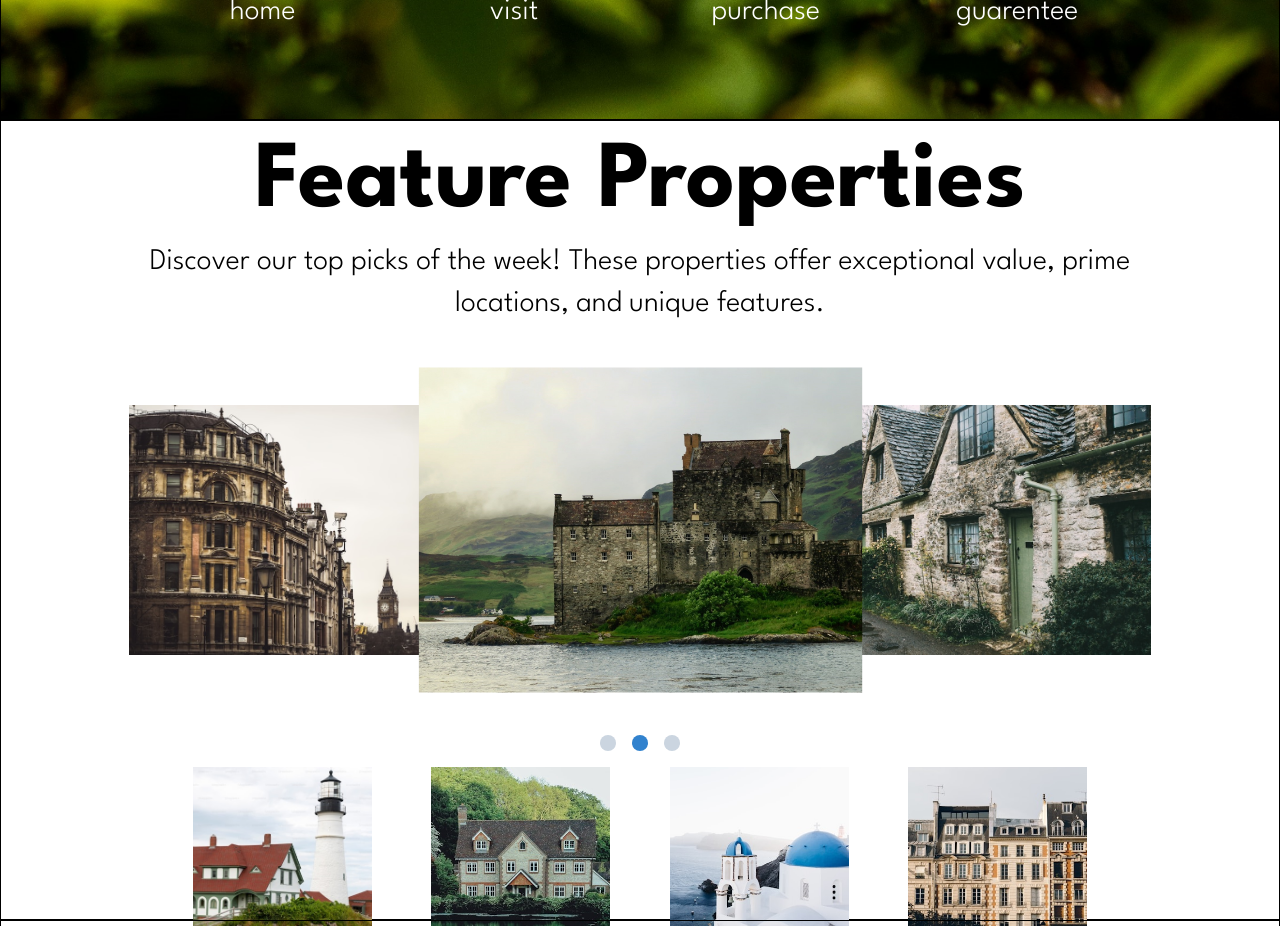
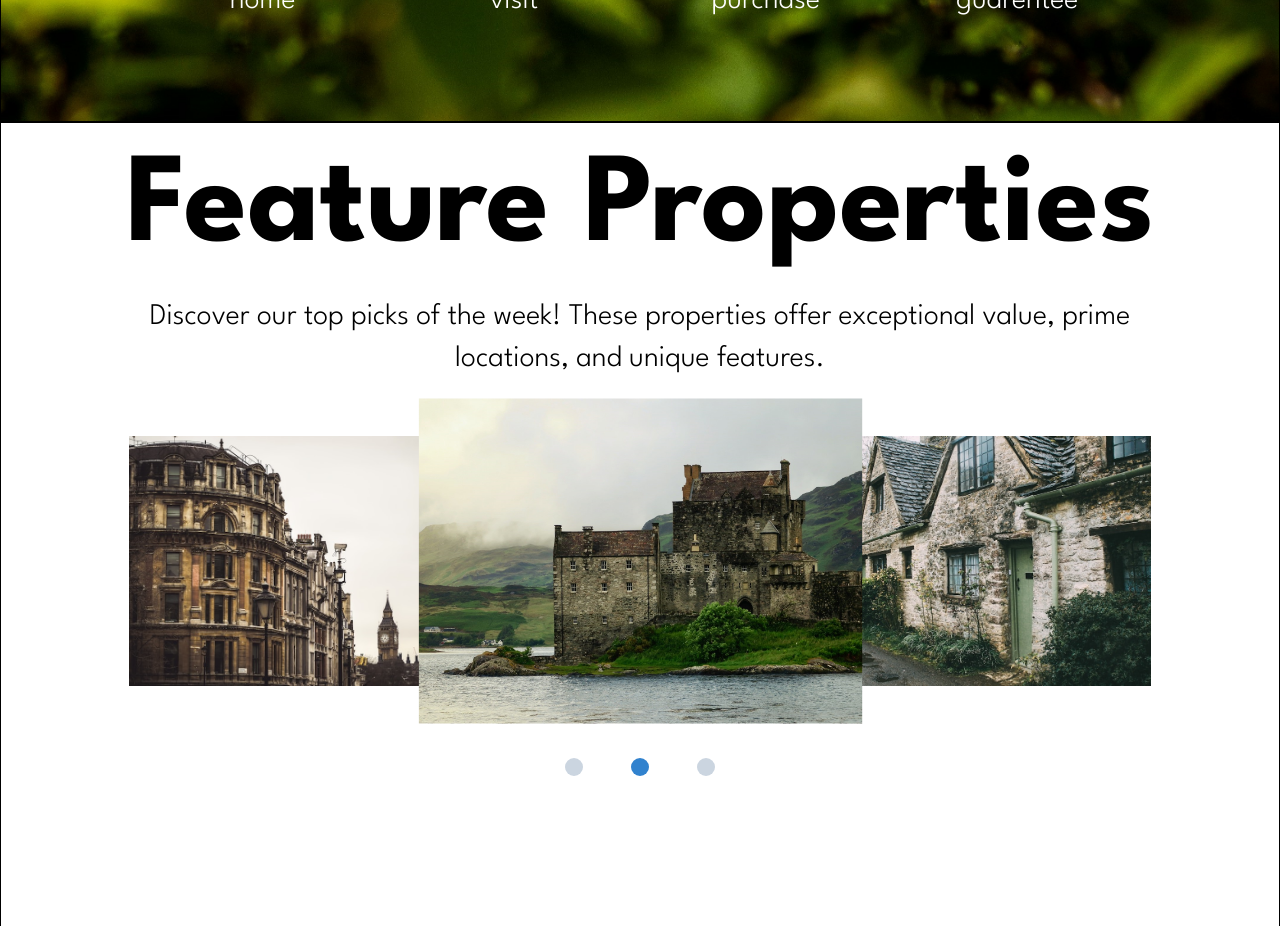
Before and after one commit to jipconan/golden-fields-estate, a React (Vite) app: page / in a window 1280 px wide. Shown: the part 780-1706 px from the top of the page. Built offline with nearby package versions, Linux system fonts and the light colour scheme; a web font is replaced by a local one.

Commit message:
feature/homepage-design-v004

```diff
--- a/src/App.css
+++ b/src/App.css
@@ -1,8 +1,3 @@
-#root {
-  margin: 0 auto;
-  text-align: center;
-}
-
 * {
   box-sizing: border-box;
 }
--- a/src/App.tsx
+++ b/src/App.tsx
@@ -17,10 +17,8 @@ function App() {
     <ChakraProvider theme={theme}>
       <Flex
         direction="column"
-        style={{
-          width: `calc(100vw - ${scrollbarWidth}px)`,
-          minWidth: "700px",
-        }}
+        w={["100%", `calc(100vw - ${scrollbarWidth}px)`]}
+        minW={["100vw", "800px"]}
       >
         <header>
           <Shared.Header />
--- a/src/components/Property/FeatureProperties.tsx
+++ b/src/components/Property/FeatureProperties.tsx
@@ -17,9 +17,11 @@ const CustomHeader: React.FC<HeadingProps> = (props) => (
     textAlign="center"
     fontWeight="700"
     color="black"
-    fontSize={["120px", "8xl", "8xl"]}
+    fontSize={["9xl", "9xl"]}
     h="auto"
     w="auto"
+    lineHeight="0.85"
+    mb={8}
     {...props}
   />
 );
@@ -33,7 +35,7 @@ const CustomText: React.FC<HeadingProps> = (props) => (
     lineHeight="1.4"
     h="auto"
     w="auto"
-    fontSize={["50px", "lg", "3xl"]}
+    fontSize={["50px", "3xl"]}
     textOverflow="clip"
     mb={4}
     maxW="85%"
@@ -53,7 +55,7 @@ const CustomImage: React.FC<ClickableIconProps> = ({
     objectFit="cover"
     w="100%"
     h="100%"
-    blockSize={["600px", "200px", "250px"]}
+    blockSize={["600px", "250px"]}
     transition="transform 0.3s ease-in-out"
     {...imageProps}
   />
@@ -90,10 +92,10 @@ const FeatureProperties: React.FC = () => {
         {/* Gallery Images */}
         <Flex
           direction="row"
-          justify={["center", "center", "space-between"]}
-          w={["80%", "80%", "80%"]}
+          justify={["center", "space-between"]}
+          w={["80%", "80%"]}
           h="100%"
-          my={[48, 2, 8]}
+          my={[48, 2]}
         >
           {Section2Data.pageGalleryImages.imageAssets?.map(
             (imageAsset, index) => (
@@ -122,13 +124,13 @@ const FeatureProperties: React.FC = () => {
           justify="center"
           w="100%"
           h="100%"
-          gap={[24, 12, 4]}
-          my={4}
+          gap={[24, 12]}
+          my={[4, 8]}
         >
           {Section2Data.pageGalleryImages.imageAssets?.map((_, index) => (
             <Circle
               key={index}
-              size={["40px", "24px", "16px"]}
+              size={["40px", "18px"]}
               bg={selectedIndex === index ? "blue.500" : "gray.300"}
               cursor="pointer"
               onClick={() => setSelectedIndex(index)}
--- a/src/components/Shared/ContactFABGroup.tsx
+++ b/src/components/Shared/ContactFABGroup.tsx
@@ -14,10 +14,10 @@ const CustomImage: React.FC<ClickableImageProps> = ({
     <Image
       src={src}
       alt="Contact Logo"
-      boxSize={["50px", "70px", "80px"]}
+      boxSize={["50px", "80px"]}
       objectFit="cover"
       my={2}
-      p={[2, 5, 6]}
+      p={[2, 6]}
       borderRadius="50%"
       bg="iconGreen"
       {...imageProps}
@@ -33,7 +33,7 @@ const ContactFABGroup: React.FC<SectionData> = () => {
       p={2}
       justify="space-between"
       position="fixed"
-      display={["none", "none", "block"]}
+      display={["none", "block"]}
       bottom="20px"
       right="20px"
       zIndex="1000"
--- a/src/components/Shared/Footer.tsx
+++ b/src/components/Shared/Footer.tsx
@@ -13,13 +13,13 @@ import type { Section } from "../../types/appStructureTypes";
 
 // CustomText component for consistent text styling across the footer
 const CustomHeading: React.FC<HeadingProps> = (props) => (
-  <Heading size={["4xl", "lg", "2xl"]} mb={8} textAlign="start" {...props} />
+  <Heading size={["4xl", "2xl"]} mb={8} textAlign="start" {...props} />
 );
 
 // CustomText component for consistent text styling across the footer
 const CustomText: React.FC<TextProps> = (props) => (
   <Text
-    fontSize={["6xl", "md", "2xl"]}
+    fontSize={["5xl", "2xl"]}
     fontWeight="300"
     textAlign="start"
     w="auto"
@@ -31,7 +31,7 @@ const CustomText: React.FC<TextProps> = (props) => (
 // CustomLinks component for consistent link styling across the footer
 const CustomLinks: React.FC<LinkProps> = (props) => (
   <Link
-    fontSize={["6xl", "md", "2xl"]}
+    fontSize={["5xl", "2xl"]}
     fontWeight="300"
     textAlign="start"
     aria-label={`Visit ${props["aria-label"]} link`}
@@ -46,9 +46,9 @@ const FooterSection: React.FC<{ section: Section }> = ({ section }) => (
   <Flex
     direction="column"
     align="flex-start"
-    m={[8, 0, null]}
-    px={[12, 0, 0]}
-    w="auto"
+    m={[8, 0]}
+    px={[12, 0]}
+    w={["auto", "40vw"]}
     h="auto"
   >
     {section.heading ? (
@@ -97,16 +97,15 @@ const Footer: React.FC = () => {
   return (
     <Flex
       as="footer"
-      direction={["column", "row", null]}
-      px={[8, 12, 32]}
-      py={[36, 14, 14]}
+      direction={["column", "row"]}
+      px={[8, 32]}
+      py={[36, 14]}
       color="white"
       justify="space-between"
       bg="customGray"
       w="auto"
       h="auto"
-      minW="1200px"
-      gap={[24, 0, 0]}
+      gap={[24, 4]}
     >
       {/* Dynamically render each section in the footer by mapping through the footerData */}
       {Object.values(footerData).map((section, index) => (
--- a/src/components/Shared/Header.tsx
+++ b/src/components/Shared/Header.tsx
@@ -22,8 +22,8 @@ const CustomImage: React.FC<ClickableImageProps> = ({
       objectFit={["cover", "contain"]}
       align="start"
       justify="start"
-      w={["700px", "200px"]}
-      h={["auto", "auto"]}
+      w={["auto", "140px"]}
+      h={["60px", "auto"]}
       my={[8, 0]}
       {...imageProps}
     />
@@ -33,7 +33,7 @@ const CustomImage: React.FC<ClickableImageProps> = ({
 // CustomLinks component for consistent link styling across the header
 const CustomLinks: React.FC<LinkProps> = (props) => (
   <Link
-    fontSize={["6xl", "2xl"]}
+    fontSize={["4xl", "2xl"]}
     fontWeight="300"
     textAlign={["start", "center"]}
     w="auto"
@@ -65,7 +65,6 @@ const Header: React.FC<SectionData> = () => {
       gap={[8, 0]}
       w="auto"
       h="auto"
-      minW={[null, "1200px"]}
       minH={[null, "10vh"]}
       p={[12, 8]}
     >
@@ -75,11 +74,12 @@ const Header: React.FC<SectionData> = () => {
       {/* Header Links */}
       {headerData.headerLinks && (
         <Flex
-          direction={["column", "row", "row"]}
+          direction={["column", "row"]}
           justify="space-between"
           bg="white"
-          w={["auto", "70vw", "50vw"]}
+          w={["auto", "40vw"]}
           h="auto"
+          minW={[null, "400px"]}
           gap={[8, 0]}
         >
           {/* Map through the links in headerData.headerLinks and render them */}
@@ -97,8 +97,8 @@ const Header: React.FC<SectionData> = () => {
       {/* Same Header Logo but Invisible & Unclickable set as the last element in the header */}
       {/* This allows to offset an empty column on the right side of the header with the same size */}
       <HeaderLogo
-        visibility={[null, "hidden", null]}
-        display={["none", "block", null]}
+        visibility={[null, "hidden"]}
+        display={["none", "block"]}
         pointerEvents="none"
       />
     </Flex>
--- a/src/pages/HomePage/HomePage.tsx
+++ b/src/pages/HomePage/HomePage.tsx
@@ -8,10 +8,10 @@ const CustomFlex: React.FC<FlexProps> = (props) => (
     direction="column"
     align="center"
     justify="center"
-    minH="800px"
-    minW="1200px"
-    h={["2200px", "100vh"]}
-    w="auto"
+    w="100%"
+    h="100%"
+    minW={["850px", "20vw"]}
+    minH={[null, "600px"]}
     border="1px solid black"
     {...props}
   />
--- a/src/pages/HomePage/Section1/Section1.tsx
+++ b/src/pages/HomePage/Section1/Section1.tsx
@@ -24,13 +24,13 @@ const CustomIcon: React.FC<ClickableIconProps> = ({
       bg="iconGreen"
       h="auto"
       w="auto"
-      blockSize={["150px", "80px", "100px"]}
+      blockSize={["150px", "100px"]}
       {...imageProps}
     />
     <CustomHeader
-      size={["2xl", "lg", "lg"]}
+      size={["2xl", "lg"]}
       h="auto"
-      w={["200px", "140px", "140px"]}
+      w={["200px", "140px"]}
       fontWeight="300"
       mt={8}
     >
@@ -46,19 +46,20 @@ const Section1: React.FC = () => (
     backgroundPosition="center"
     backgroundRepeat="no-repeat"
     w="100%"
-    h="100%"
+    h={["100%", "100vh"]}
+    minH={[null, "600px"]}
   >
     <Flex
       direction="column"
       align="center"
       justify="space-between"
-      py={["50%", "5%", "7%"]}
+      py={["50%", "8%"]}
       w="auto"
       h="100%"
     >
       {/* Landing Page - Title */}
       <CustomHeader
-        fontSize={["150px", "7xl", "8xl"]}
+        fontSize={["150px", "8xl"]}
         fontWeight="700"
         fontFamily="cormorantSc"
         textShadow={[
@@ -76,12 +77,12 @@ const Section1: React.FC = () => (
         justify="center"
         position="relative"
         h="auto"
-        w={["90%", "70%", "70%"]}
+        w={["90%", "70%"]}
       >
         {/* Icon Section - white line */}
         <Box
           position="absolute"
-          h={["1px", "1px", "2px"]}
+          h={["1px", "2px"]}
           w="90%"
           bg="white"
           top="25%"
--- a/src/pages/HomePage/Section2/Section2.tsx
+++ b/src/pages/HomePage/Section2/Section2.tsx
@@ -13,7 +13,7 @@ const CustomImage: React.FC<ClickableIconProps> = ({
   <Image
     src={src}
     alt={alt}
-    boxSize={["200px", "25vw", "14vw"]}
+    boxSize={["150px", "18vw"]}
     objectFit="cover"
     {...imageProps}
   />
@@ -25,7 +25,8 @@ const Section2: React.FC = () => (
     align="center"
     justify="center"
     w="100%"
-    h="100%"
+    h={["100%", "100vh"]}
+    minH={[null, "1200px"]}
     py={["20%", 0]}
   >
     {/* Section 2 - Feature Properties Subsection */}
@@ -37,7 +38,7 @@ const Section2: React.FC = () => (
         direction="row"
         align="center"
         justify="space-between"
-        w={["85%", "80%", "70%"]}
+        w={["85%", "80%"]}
         h="100%"
       >
         {Section2Data.pageGridImages.imageAssets?.map(
--- a/src/pages/HomePage/Section3/Section3.tsx
+++ b/src/pages/HomePage/Section3/Section3.tsx
@@ -28,9 +28,16 @@ const CustomText: React.FC<HeadingProps> = (props) => (
 
 const Section3: React.FC = () => {
   return (
-    <Flex direction="column" align="center" justify="center" w="100%" my={8}>
+    <Flex
+      direction="column"
+      align="center"
+      justify="center"
+      w="100%"
+      h="100%"
+      my={8}
+    >
       {/* Section 2 - Location Subsection */}
-      <Flex direction="column" align="center" w={["80vw", "75vw", "75vw"]}>
+      <Flex direction="column" align="center" w={["80vw", "75vw"]}>
         {/* Location Subsection - Title and Text */}
         <Flex
           direction="row"
@@ -40,7 +47,7 @@ const Section3: React.FC = () => {
           w="100%"
         >
           <CustomHeader>{Section2Data.pageTitle2?.heading}</CustomHeader>
-          <CustomText w="200vw" fontSize={["xs", "sm", "md", "3xl"]}>
+          <CustomText w="200vw" fontSize={["xs", "3xl"]}>
             {Section2Data.pageText2?.text}
           </CustomText>
         </Flex>
```
